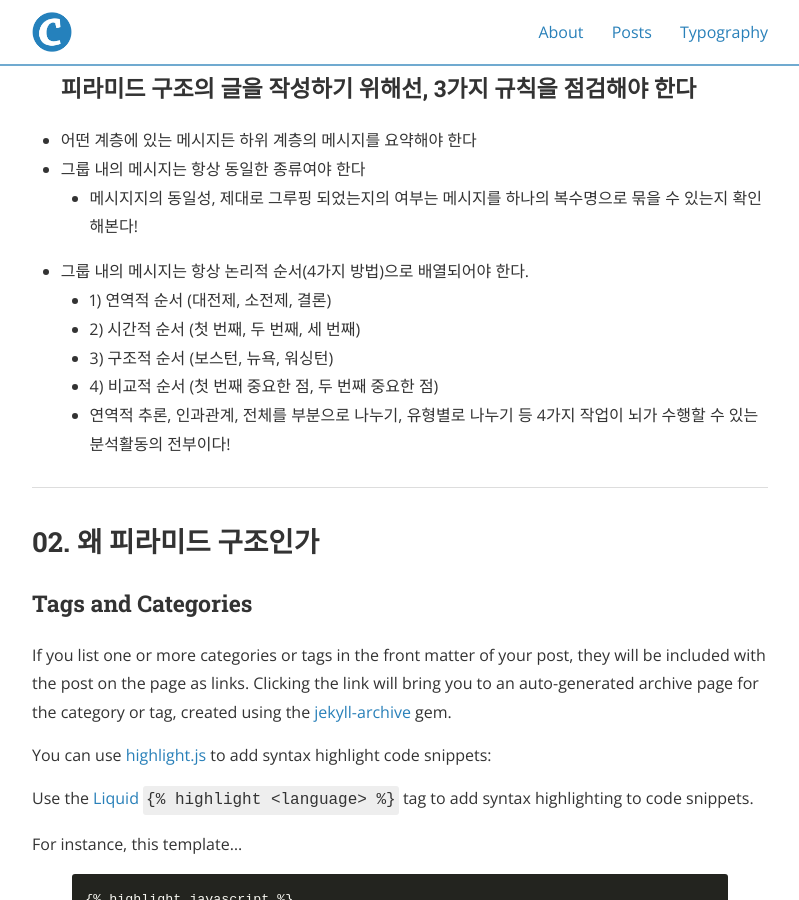
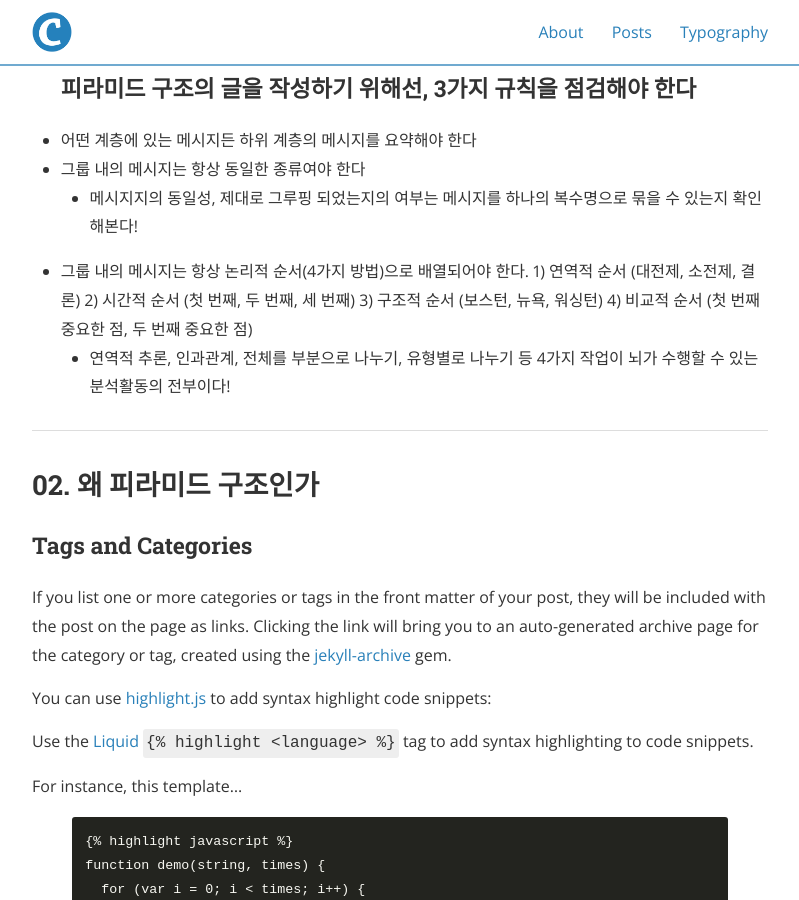
Before and after one commit to Taeho-Kim-0322/Taeho-Kim-0322.github.io, a Jekyll site: the page built from _posts/2020-11-30-논리의기술_1부.md, in a window 1280 px wide and 900 px high, scrolled down 921 px. Shown: the whole window, without its empty margins (240-1039 px from the left). Built offline with Jekyll 4.4.1, drawn with Linux system fonts in a browser that asks for light colours; nearby versions of some CDN libraries.

```diff
--- a/_posts/2020-11-30-논리의기술_1부.md
+++ b/_posts/2020-11-30-논리의기술_1부.md
@@ -20,10 +20,10 @@ cover:  "/assets/instacode.png"
   - 그룹 내의 메시지는 항상 동일한 종류여야 한다
     - 메시지지의 동일성, 제대로 그루핑 되었는지의 여부는 메시지를 하나의 복수명으로 묶을 수 있는지 확인해본다!
   - 그룹 내의 메시지는 항상 논리적 순서(4가지 방법)으로 배열되어야 한다.
-    - 1) 연역적 순서 (대전제, 소전제, 결론)
-    - 2) 시간적 순서 (첫 번째, 두 번째, 세 번째)
-    - 3) 구조적 순서 (보스턴, 뉴욕, 워싱턴)
-    - 4) 비교적 순서 (첫 번째 중요한 점, 두 번째 중요한 점)
+    1) 연역적 순서 (대전제, 소전제, 결론)
+    2) 시간적 순서 (첫 번째, 두 번째, 세 번째)
+    3) 구조적 순서 (보스턴, 뉴욕, 워싱턴)
+    4) 비교적 순서 (첫 번째 중요한 점, 두 번째 중요한 점)
     - 연역적 추론, 인과관계, 전체를 부분으로 나누기, 유형별로 나누기 등 4가지 작업이 뇌가 수행할 수 있는 분석활동의 전부이다!
 
 
```
